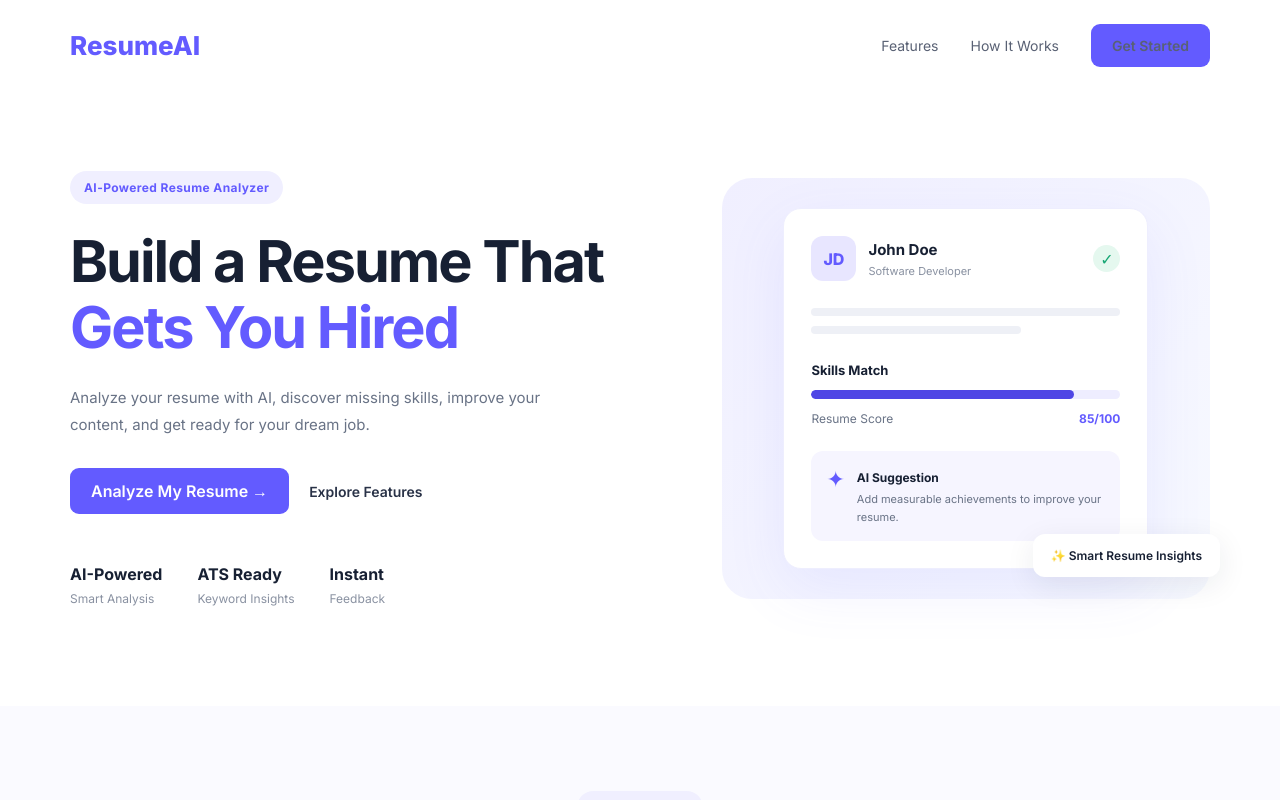
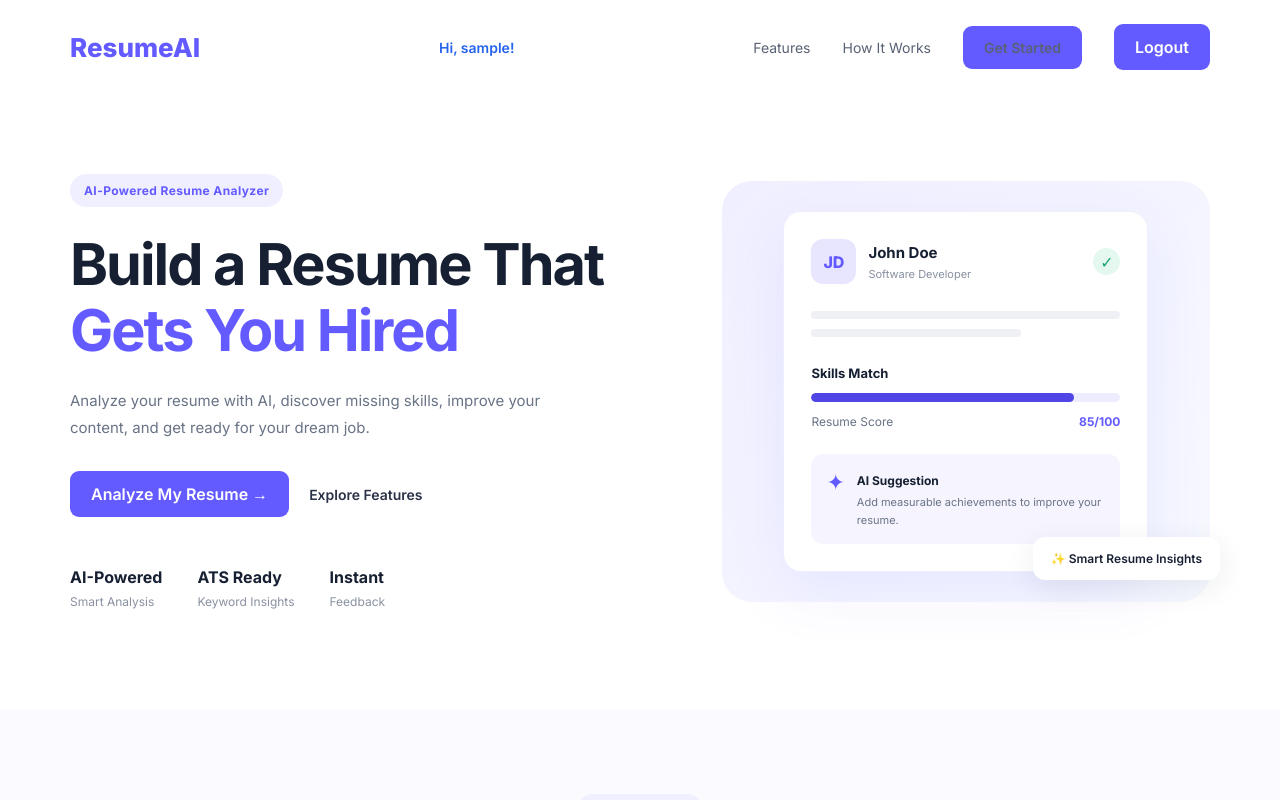
Before and after one commit to Pranjal-webdev/AI_resume_analyzer, a React (Vite) app in the folder client/: page /home in a window 1280 px wide. Shown: the top 800 px of the page. Built offline with nearby package versions, Linux system fonts and the light colour scheme; sample sign-in values are in the browser's storage.

Commit message:
Add Logout functionality

```diff
--- a/client/src/App.css
+++ b/client/src/App.css
@@ -483,3 +483,9 @@ a {
     padding: 65px 20px;
   }
 }
+.welcome-user {
+  color: #2563eb;
+  font-weight: 600;
+  font-size: 14px;
+  white-space: nowrap;
+}
--- a/client/src/Home.jsx
+++ b/client/src/Home.jsx
@@ -1,15 +1,28 @@
-import { Link } from "react-router-dom";
+import { Link, useNavigate } from "react-router-dom";
 import "./App.css";
-import { useNavigate } from "react-router-dom";
 
 function Home() {
 
   const navigate = useNavigate();
 
+  const userName = localStorage.getItem("userName") || "User";
+
+  const handleLogout = () => {
+    localStorage.removeItem("token");
+    localStorage.removeItem("userId");
+    localStorage.removeItem("userName");
+    localStorage.removeItem("profileImage");
+
+    navigate("/login", { replace: true });
+  };
+
   return (
     <div className="home">
       <nav className="navbar">
         <h2 className="logo">ResumeAI</h2>
+        <span className="welcome-user">
+          Hi, {userName}!
+        </span>
 
         <div className="nav-links">
           <a href="#features">Features</a>
@@ -17,6 +30,12 @@ function Home() {
           <Link to="/upload" className="nav-btn">
             Get Started
           </Link>
+          <button
+            onClick={handleLogout}
+            className="nav-btn"
+          >
+            Logout
+          </button>
         </div>
       </nav>
 
--- a/client/src/Login.jsx
+++ b/client/src/Login.jsx
@@ -32,6 +32,8 @@ const Login = ({ onRegister, onLoginSuccess }) => {
 
             localStorage.setItem("token", token);
             localStorage.setItem("userId", user._id);
+            localStorage.setItem("userName", user.name);
+
             navigate("/home");
 
         } catch (error) {
```
